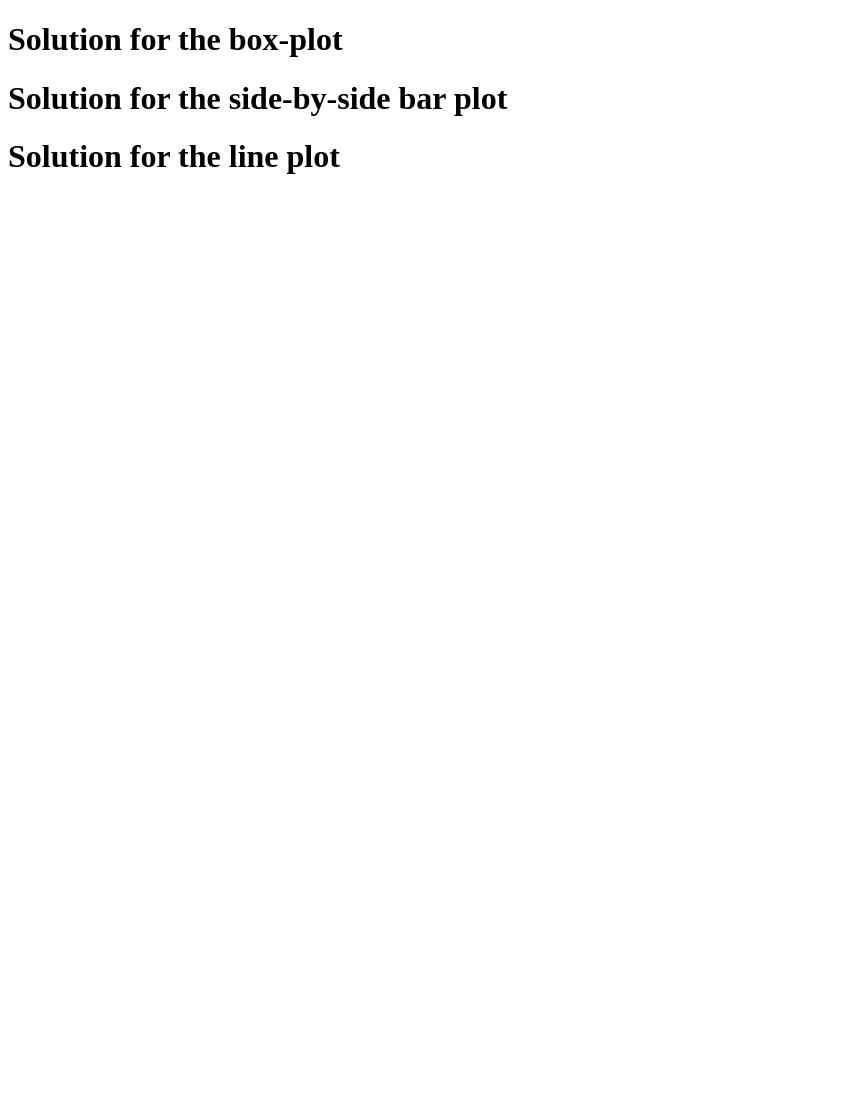
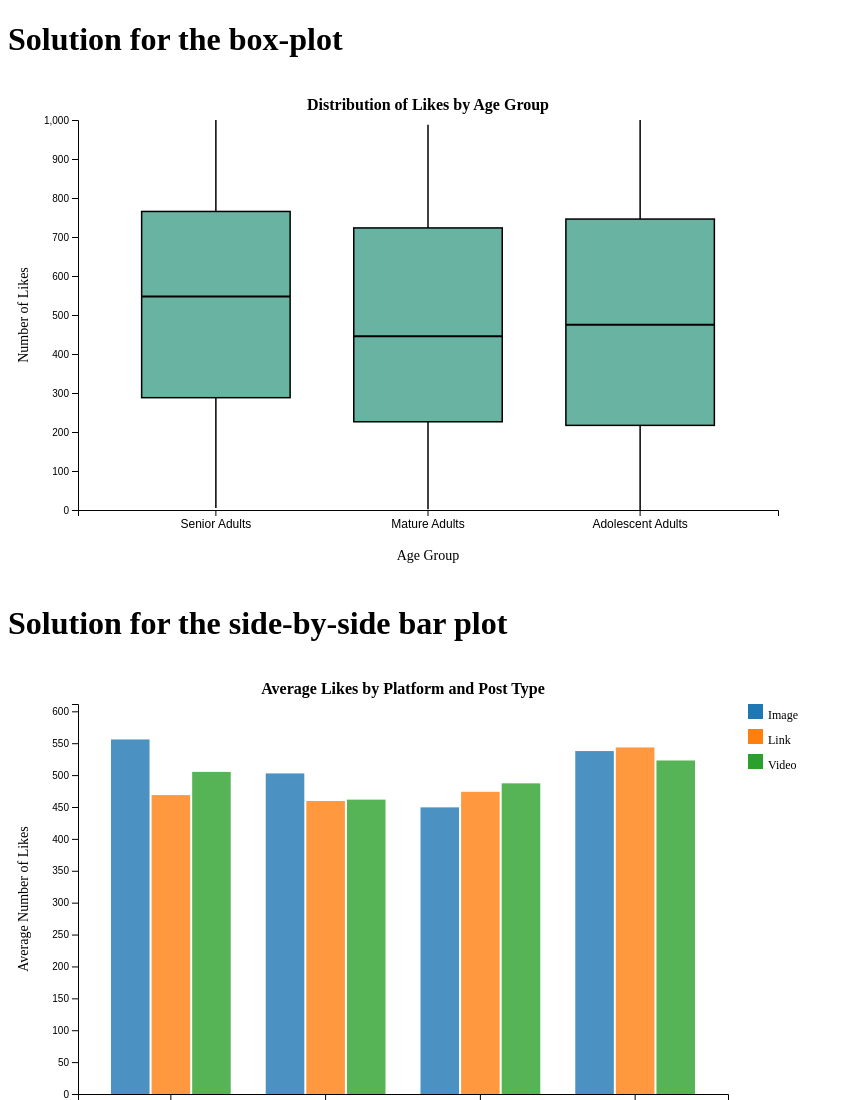
Before and after one commit to AlisonZhangxw/DS4200-HW3-Xinwenz, a plain HTML site: page part2_d3/HW_D3_Xinwenz.html in a window 1280 px wide. Shown: the top 1100 px of the page, without its empty margins (0-852 px from the left). Before the commit the page ends 800 px from the top, so only its background shows below. Drawn offline with nearby package versions, Linux system fonts and the light colour scheme.

Commit message:
Update HW_D3_Xinwenz.html

```diff
--- a/part2_d3/HW_D3_Xinwenz.html
+++ b/part2_d3/HW_D3_Xinwenz.html
@@ -17,6 +17,7 @@
     <div id="lineplot"></div>
 
     <script src='https://d3js.org/d3.v7.min.js'></script>
-    <script src='templete.js'></script>
+    <script src='HW_D3_Xinwenz.js'></script>
 </body>
+
 </html>
```
